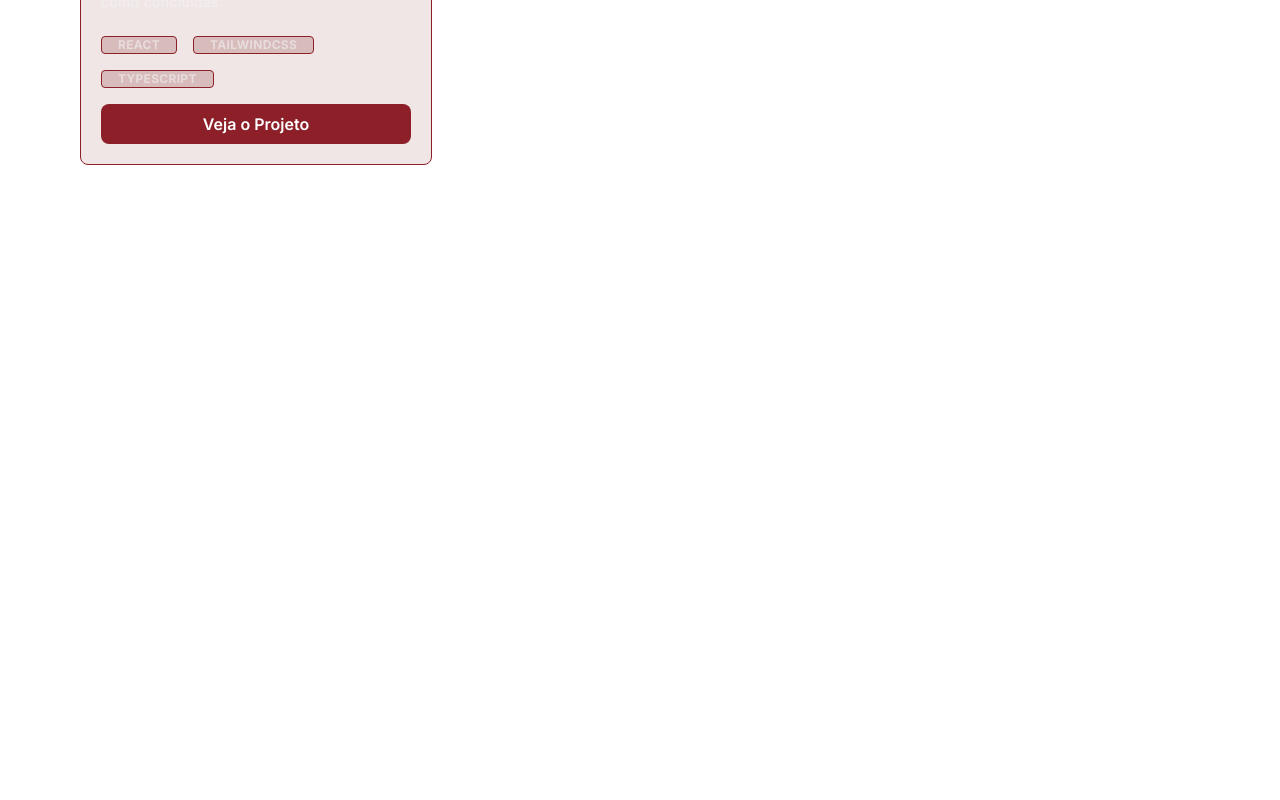
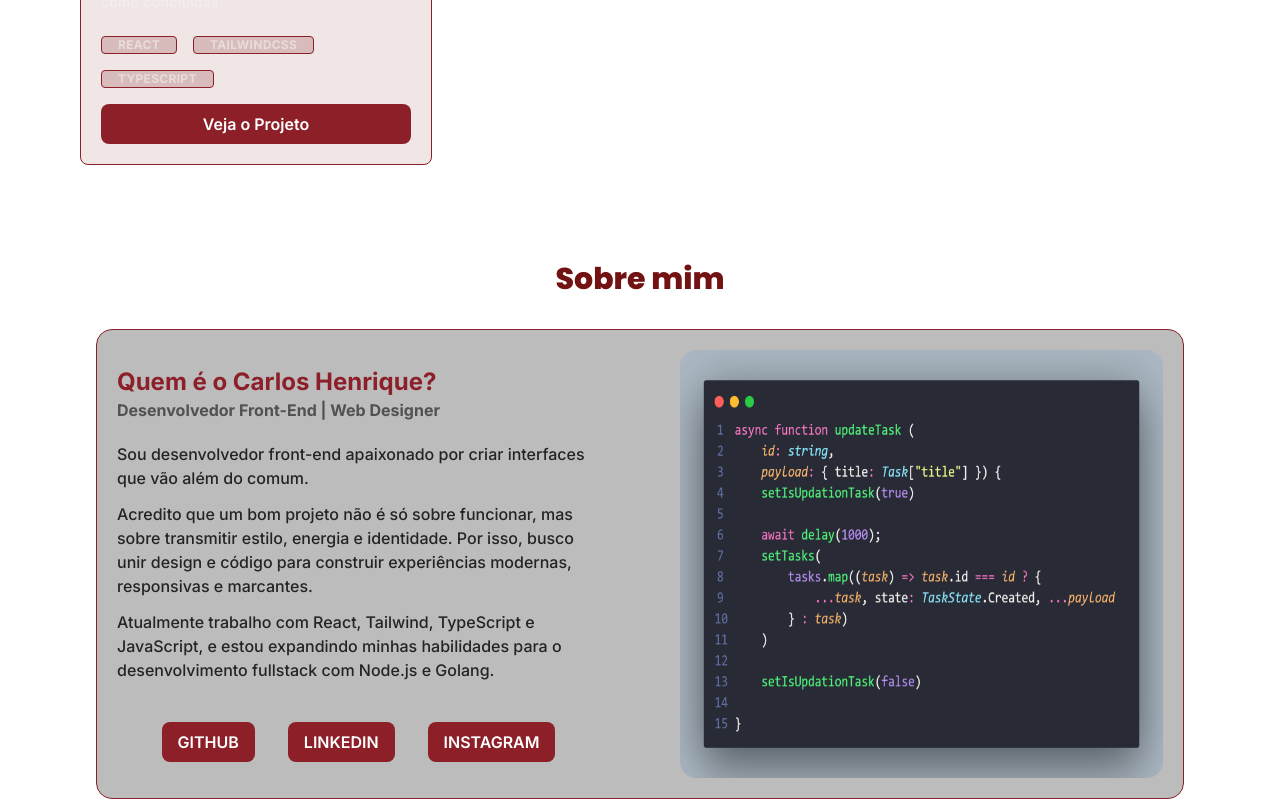
Before and after one commit to HenryMiles02/carlos-henrique, a React (Vite) app: page / in a window 1280 px wide. Shown: the part 2000-2800 px from the top of the page. Before the commit the page ends 2221 px from the top, so only its background shows below. Built offline with nearby package versions, Linux system fonts and the light colour scheme.

Commit message:
feat: create responsive contact section

```diff
--- a/src/App.tsx
+++ b/src/App.tsx
@@ -3,6 +3,7 @@ import Background from "./components/layout/Background"
 import Hero from "./components/sections/Hero"
 import Technologias from "./components/sections/Technologias"
 import Projects from "./components/sections/Projects"
+import Contact from "./components/sections/Contact"
 
 
 function App() {
@@ -15,6 +16,7 @@ function App() {
       <Hero />
       <Technologias />
       <Projects />
+      <Contact />
     </div>
   )
 }
--- /dev/null
+++ b/src/components/sections/Contact.tsx
@@ -0,0 +1,52 @@
+import Button from "../ui/button";
+import Code from "../../assets/img/code-ilustration.png"
+
+
+
+export default function Contact() {
+    return(
+        <div className="container flex flex-col items-center py-10 gap-8">
+            <h1 className="text-primary font-family-secondary text-3xl font-extrabold">Sobre mim</h1>
+
+            <div
+                className="
+                flex flex-col lg:flex-row
+                p-5 mx-8 gap-20 rounded-2xl
+                text-background-200 dark:text-background-100/60
+                bg-background-200/30 dark:bg-primary/10 backdrop-blur-sm
+                border border-secondary
+                "
+            >
+                <div className="flex flex-col flex-1/2 py-4 gap-5">
+                    <div>
+                        <h1 className="text-2xl text-secondary font-bold">Quem é o Carlos Henrique?</h1>
+                        <h2 className="text-background-200/70 dark:text-background-100/30 font-bold">Desenvolvedor Front-End | Web Designer</h2>
+                    </div>
+                    <div className="flex flex-col gap-3 font-medium dark:font-light">
+                        <p>Sou desenvolvedor front-end apaixonado por criar interfaces que vão além do comum.</p>
+                        <p>Acredito que um bom projeto não é só sobre funcionar, mas sobre transmitir estilo, energia e identidade. Por isso, busco unir design e código para construir experiências modernas, responsivas e marcantes.</p>
+                        <p>Atualmente trabalho com React, Tailwind, TypeScript e JavaScript, e estou expandindo minhas habilidades para o desenvolvimento fullstack com Node.js e Golang.</p>
+                    </div>
+                    <div className="flex flex-col sm:flex-row mt-5 mx-10 justify-around gap-6">
+                        <Button
+                            onClick={() => window.open("https://github.com/HenryMiles02/", "_blank")}
+                        >GITHUB</Button>
+                        <Button
+                            onClick={() => window.open("https://www.linkedin.com/in/carlos-henrique02/", "_blank")}
+                        >LINKEDIN</Button>
+                        <Button
+                            onClick={() => window.open("https://www.instagram.com/carlos_oliveira.dev/", "_blank")}
+                        >INSTAGRAM</Button>
+                    </div>
+                </div>
+                <div className="flex flex-1/2">
+                    <img
+                        src={Code}
+                        className="w-full rounded-2xl"
+                        alt="Imagem de um script"
+                    />
+                </div>
+            </div>
+        </div>
+    )
+}
```
Also changed, not shown: src/assets/img/code-ilustration.png (added).
